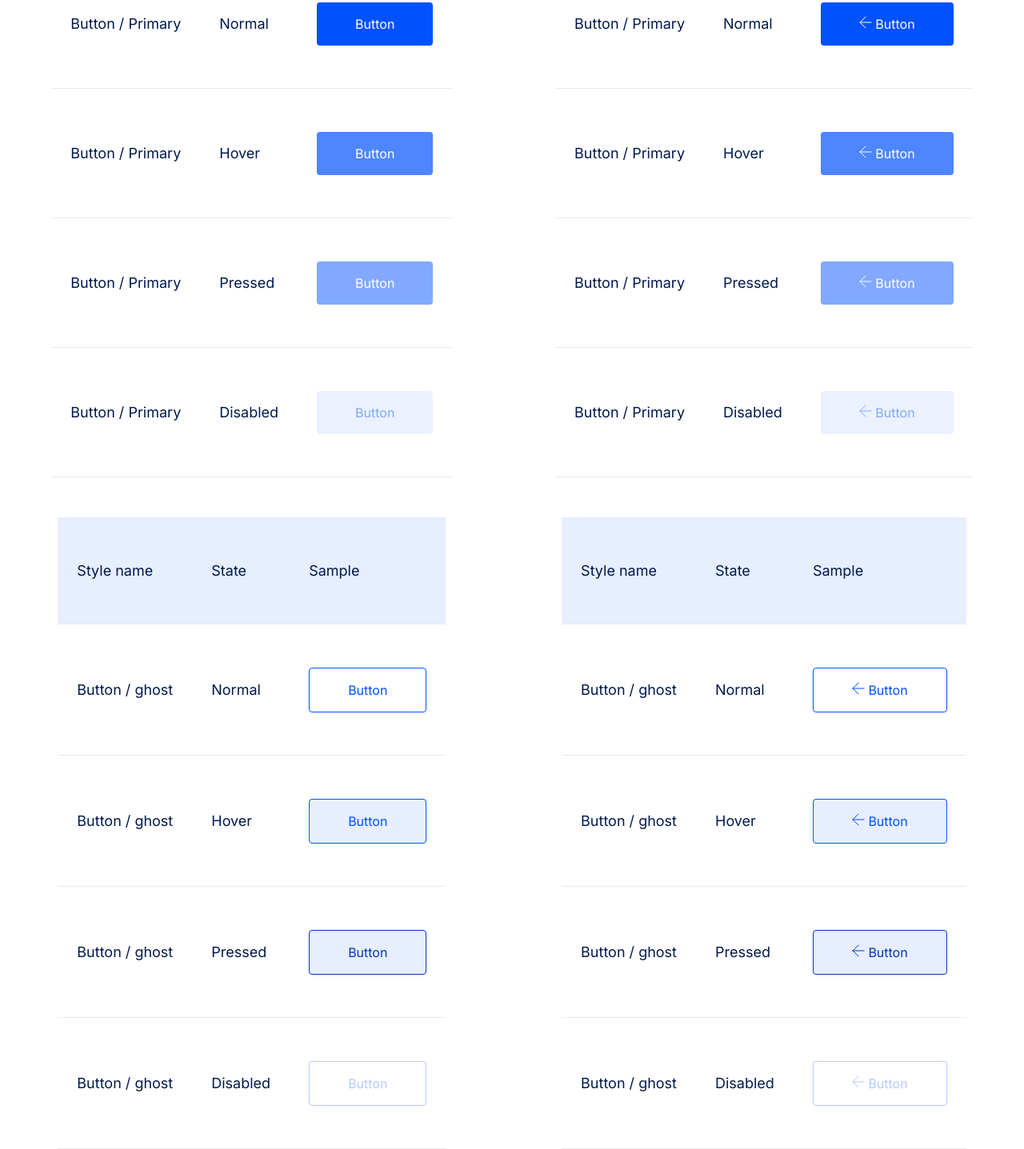
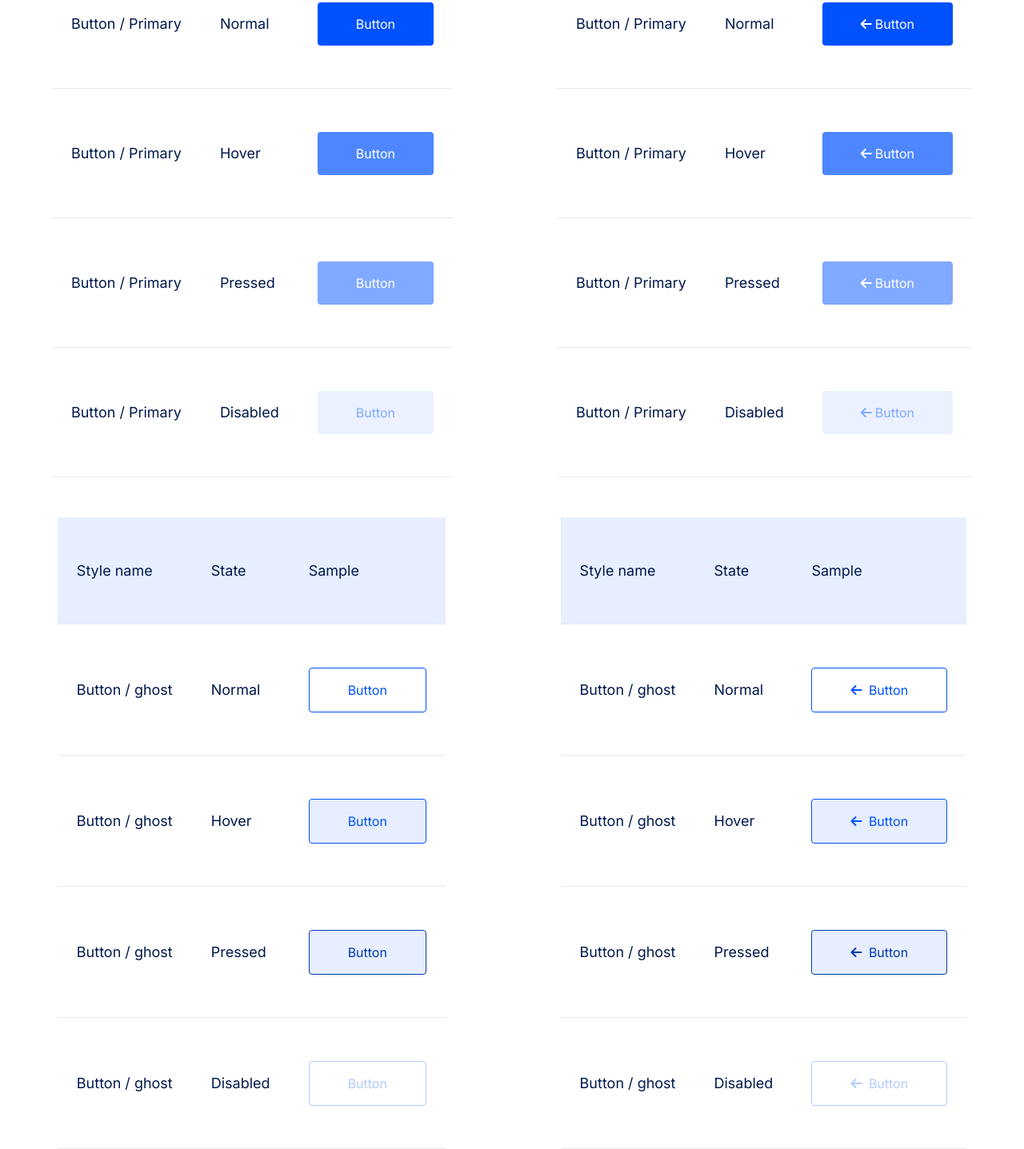
Before and after one commit to Andrii-Vovk/linkups-uikit, a plain HTML site: page buttons.html in a window 1280 px wide. Shown: the part 235-1672 px from the top of the page at 80% size. Drawn offline with Linux system fonts and the light colour scheme.

Commit message:
Changed icons to ::after

```diff
--- a/buttons.html
+++ b/buttons.html
@@ -8,6 +8,7 @@
     <link rel="stylesheet" href="css/table.css" />
     <link rel="preconnect" href="https://fonts.googleapis.com" />
     <link rel="preconnect" href="https://fonts.gstatic.com" crossorigin />
+    <script src="https://kit.fontawesome.com/66afb0360d.js" crossorigin="anonymous"></script>
     <title>Buttons</title>
   </head>
   <body>
@@ -52,92 +53,28 @@
           <td>Button / Primary</td>
           <td>Normal</td>
           <td>
-            <button class="button-primary">
-              <svg
-                width="16"
-                height="16"
-                viewBox="0 0 16 16"
-                fill="currentColor"
-                xmlns="http://www.w3.org/2000/svg"
-              >
-                <path
-                  d="M15 8H1M1 8L8 15M1 8L8 1"
-                  stroke="currentColor"
-                  stroke-linecap="round"
-                  stroke-linejoin="round"
-                />
-              </svg>
-              Button
-            </button>
+            <button class="button-primary arrow-left">Button</button>
           </td>
         </tr>
         <tr>
           <td>Button / Primary</td>
           <td>Hover</td>
           <td>
-            <button class="button-primary-hover">
-              <svg
-                width="16"
-                height="16"
-                viewBox="0 0 16 16"
-                fill="currentColor"
-                xmlns="http://www.w3.org/2000/svg"
-              >
-                <path
-                  d="M15 8H1M1 8L8 15M1 8L8 1"
-                  stroke="currentColor"
-                  stroke-linecap="round"
-                  stroke-linejoin="round"
-                />
-              </svg>
-              Button
-            </button>
+            <button class="button-primary-hover arrow-left">Button</button>
           </td>
         </tr>
         <tr>
           <td>Button / Primary</td>
           <td>Pressed</td>
           <td>
-            <button class="button-primary-active">
-              <svg
-                width="16"
-                height="16"
-                viewBox="0 0 16 16"
-                fill="currentColor"
-                xmlns="http://www.w3.org/2000/svg"
-              >
-                <path
-                  d="M15 8H1M1 8L8 15M1 8L8 1"
-                  stroke="currentColor"
-                  stroke-linecap="round"
-                  stroke-linejoin="round"
-                />
-              </svg>
-              Button
-            </button>
+            <button class="button-primary-active arrow-left">Button</button>
           </td>
         </tr>
         <tr>
           <td>Button / Primary</td>
           <td>Disabled</td>
           <td>
-            <button class="button-primary" disabled>
-              <svg
-                width="16"
-                height="16"
-                viewBox="0 0 16 16"
-                fill="currentColor"
-                xmlns="http://www.w3.org/2000/svg"
-              >
-                <path
-                  d="M15 8H1M1 8L8 15M1 8L8 1"
-                  stroke="currentColor"
-                  stroke-linecap="round"
-                  stroke-linejoin="round"
-                />
-              </svg>
-              Button
-            </button>
+            <button class="button-primary arrow-left" disabled>Button</button>
           </td>
         </tr>
       </table class="typography-table">
@@ -185,21 +122,7 @@
             <td>Button / ghost</td>
             <td>Normal</td>
             <td>
-              <button class="button-ghost">
-                <svg
-                  width="16"
-                  height="16"
-                  viewBox="0 0 16 16"
-                  fill="currentColor"
-                  xmlns="http://www.w3.org/2000/svg"
-                >
-                  <path
-                    d="M15 8H1M1 8L8 15M1 8L8 1"
-                    stroke="currentColor"
-                    stroke-linecap="round"
-                    stroke-linejoin="round"
-                  />
-                </svg>
+              <button class="button-ghost arrow-left">
                 Button
               </button>
             </td>
@@ -208,21 +131,7 @@
             <td>Button / ghost</td>
             <td>Hover</td>
             <td>
-              <button class="button-ghost-hover">
-                <svg
-                  width="16"
-                  height="16"
-                  viewBox="0 0 16 16"
-                  fill="currentColor"
-                  xmlns="http://www.w3.org/2000/svg"
-                >
-                  <path
-                    d="M15 8H1M1 8L8 15M1 8L8 1"
-                    stroke="currentColor"
-                    stroke-linecap="round"
-                    stroke-linejoin="round"
-                  />
-                </svg>
+              <button class="button-ghost-hover arrow-left">
                 Button
               </button>
             </td>
@@ -231,21 +140,7 @@
             <td>Button / ghost</td>
             <td>Pressed</td>
             <td>
-              <button class="button-ghost-active">
-                <svg
-                  width="16"
-                  height="16"
-                  viewBox="0 0 16 16"
-                  fill="currentColor"
-                  xmlns="http://www.w3.org/2000/svg"
-                >
-                  <path
-                    d="M15 8H1M1 8L8 15M1 8L8 1"
-                    stroke="currentColor"
-                    stroke-linecap="round"
-                    stroke-linejoin="round"
-                  />
-                </svg>
+              <button class="button-ghost-active arrow-left">
                 Button
               </button>
             </td>
@@ -254,21 +149,7 @@
             <td>Button / ghost</td>
             <td>Disabled</td>
             <td>
-              <button class="button-ghost" disabled>
-                <svg
-                  width="16"
-                  height="16"
-                  viewBox="0 0 16 16"
-                  fill="currentColor"
-                  xmlns="http://www.w3.org/2000/svg"
-                >
-                  <path
-                    d="M15 8H1M1 8L8 15M1 8L8 1"
-                    stroke="currentColor"
-                    stroke-linecap="round"
-                    stroke-linejoin="round"
-                  />
-                </svg>
+              <button class="button-ghost arrow-left" disabled>
                 Button
               </button>
             </td>
--- a/scss/buttons.scss
+++ b/scss/buttons.scss
@@ -78,6 +78,17 @@
   }
 }
 
+.arrow-left {
+  &::before {
+    font-family: "Font Awesome 5 Free";
+    font-weight: 900;
+    content: "\f060";
+    padding-right: 0.250em;
+  }
+}
+
+
+
 /* Demo classes */
 
 @mixin demo-static-button-base {
--- a/scss/dropdown.scss
+++ b/scss/dropdown.scss
@@ -29,15 +29,19 @@
   padding-top: 15px;
   padding-bottom: 15px;
   padding-left: 20px;
+  position: relative;
   min-width: 200px;
   text-align: left;
   text-decoration: none;
   display: inline-block;
 
-  & svg {
-    position: absolute;
-    right: 7%;
-    top: 7%;
+  &::after {
+      font-family: "Font Awesome 5 Free";
+      font-weight: 900;
+      content: "\f078";
+      position: absolute;
+      right: 0;
+      padding-right: 0.75em;
   }
 
   & + .dropdown-content {
```
Also changed, not shown: dropdown.html (+1 -14 lines), typography.html (+1 -0 lines), css/buttons.css, css/dropdown.css, css/table.css, 3 other files.
